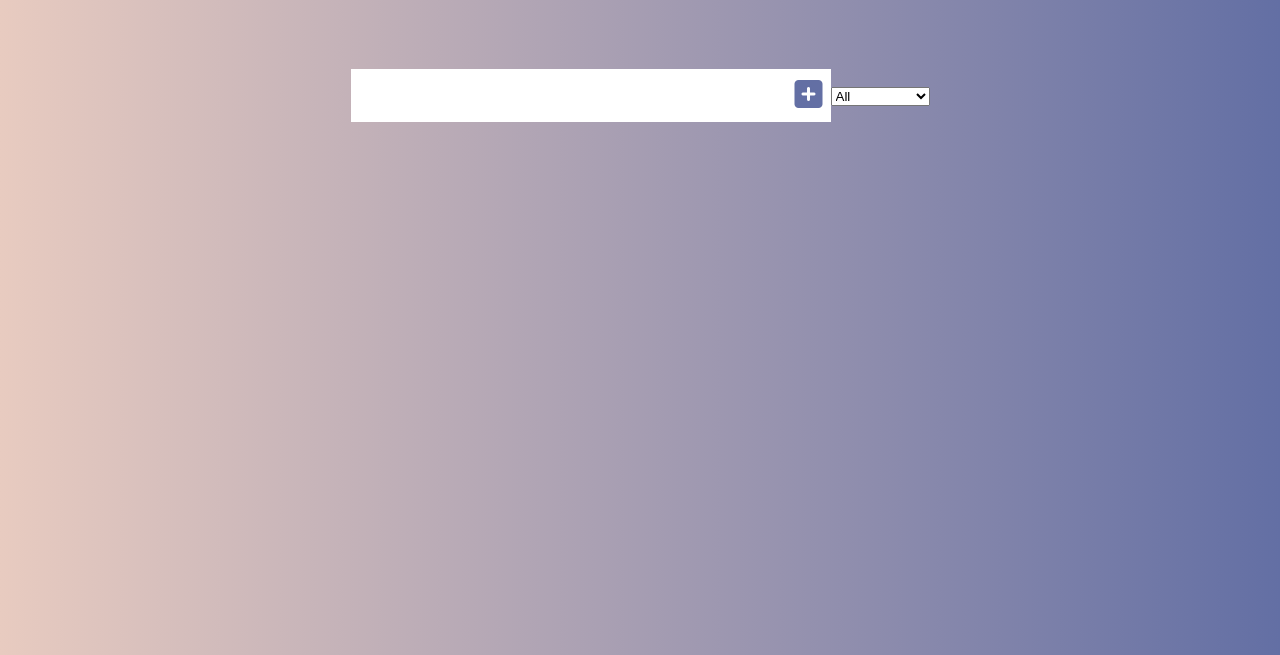
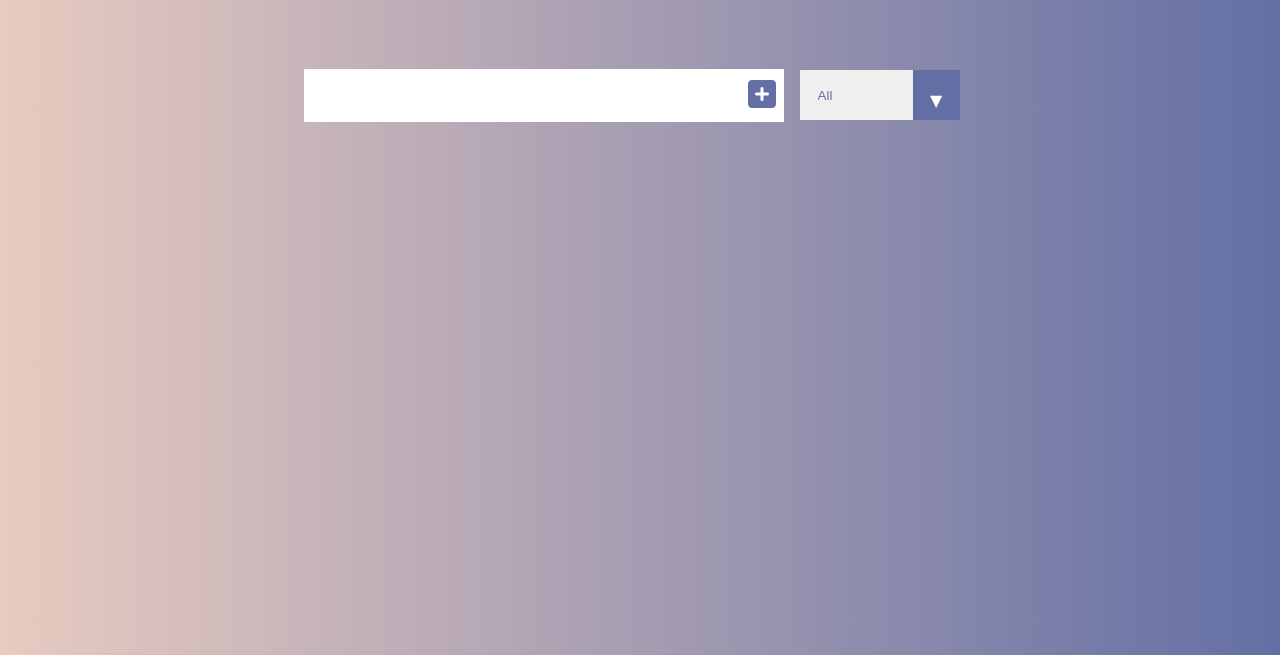
Before and after one commit to Anahidhemmat/To-Do-List, a plain HTML site: page index.html in a window 1280 px wide. Shown: the part 145-800 px from the top of the page. Drawn offline with Linux system fonts and the light colour scheme.

Commit message:
select section style

```diff
--- a/style.css
+++ b/style.css
@@ -94,3 +94,36 @@ form {
   text-decoration: line-through;
   opacity: 0.5;
 }
+
+select {
+  -webkit-appearance: none;
+  -moz-appearance: none;
+  appearance: none;
+  border: none;
+  outline: none;
+}
+.select {
+  position: relative;
+  overflow: hidden;
+  margin: 1rem;
+}
+select {
+  padding: 1.1rem;
+  width: 10rem;
+  color: #636fa4;
+  cursor: pointer;
+}
+.select::after {
+  content: "\25BC";
+  pointer-events: none;
+  position: absolute;
+  top: 0;
+  right: 0;
+  background: #636fa4;
+  padding: 1.1rem;
+  transition: all 0.3s ease;
+}
+.select:hover::after {
+  background: #fff;
+  color: #636fa4;
+}
```
